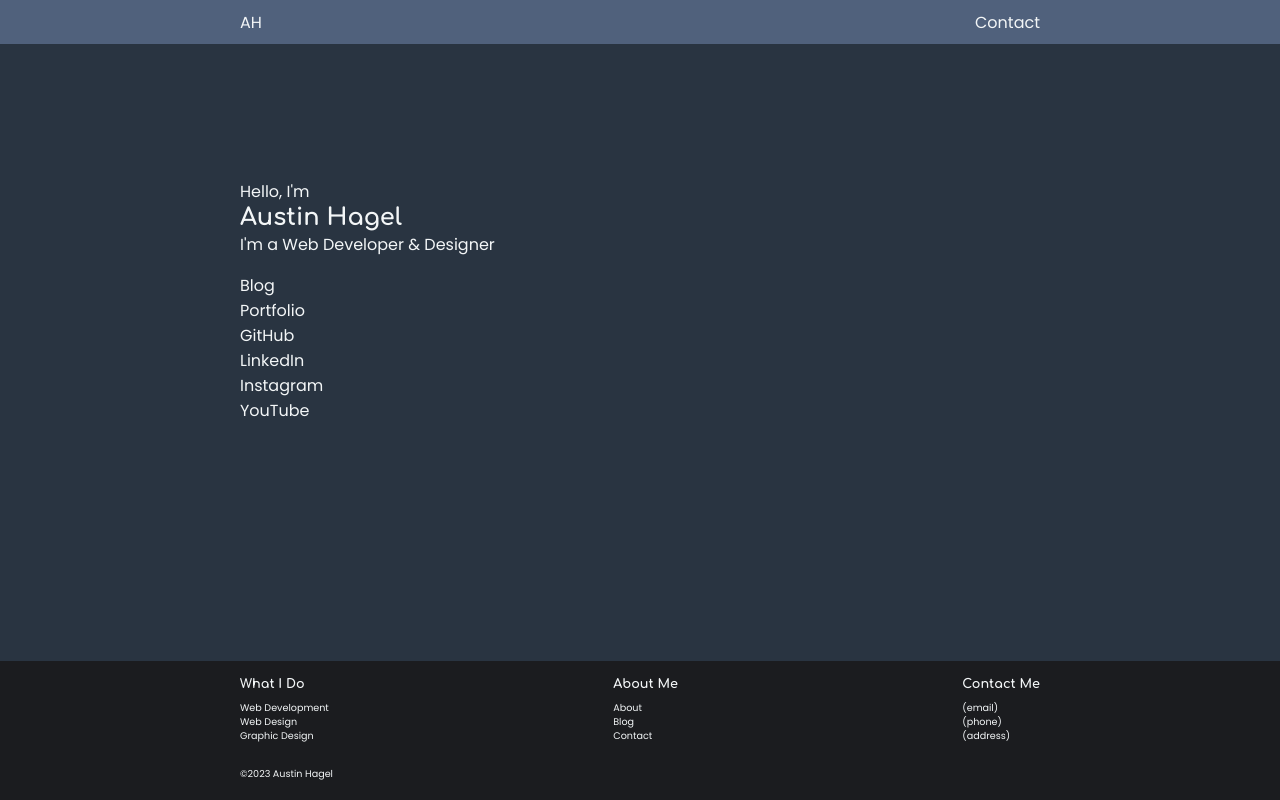
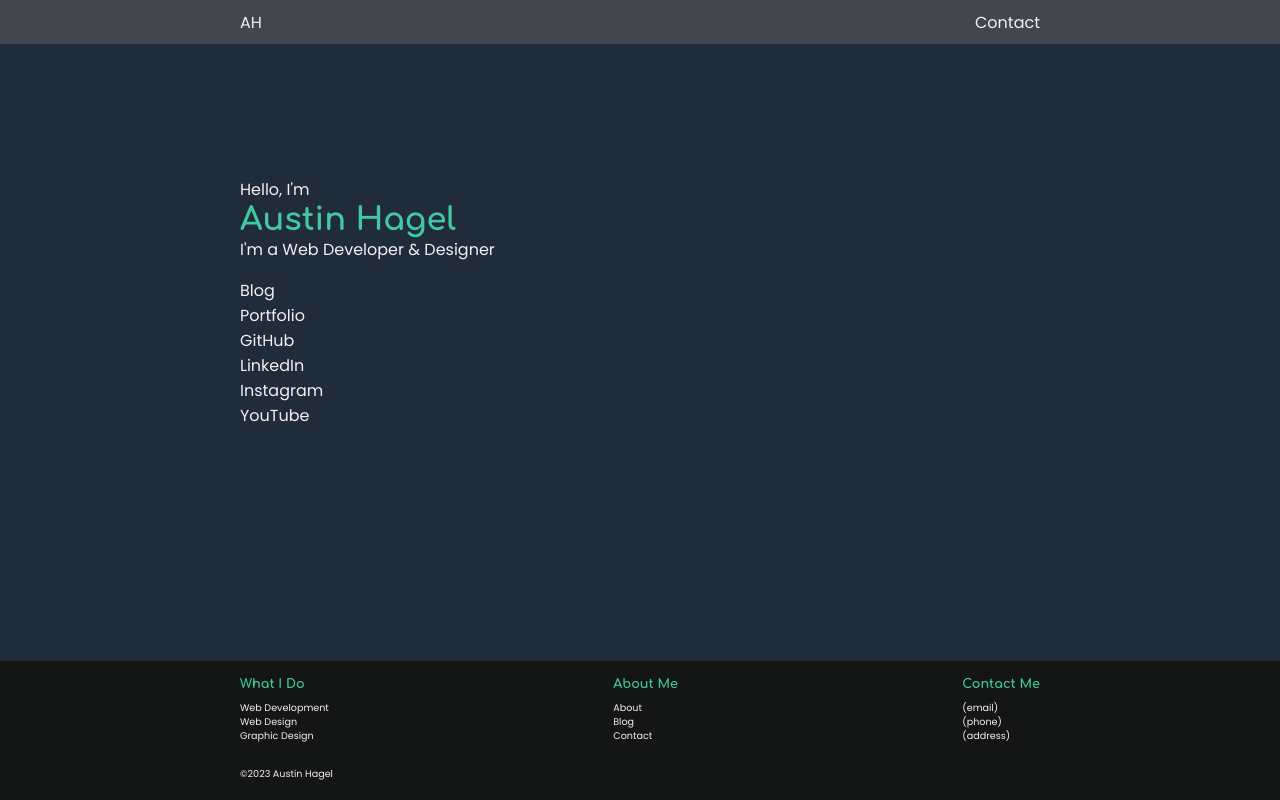
Before and after one commit to austinh-io/Personal-Website-2023, a plain HTML site: page index.html in a window 1280 px wide. Drawn offline with Linux system fonts and the light colour scheme.

Commit message:
Updated html elements, changed colors

```diff
--- a/index.html
+++ b/index.html
@@ -14,7 +14,7 @@
     />
   </head>
   <body>
-    <section class="container header-container">
+    <div class="container header-container">
       <header>
         <div class="logo">AH</div>
         <nav class="header-nav">
@@ -25,9 +25,9 @@
           </ul>
         </nav>
       </header>
-    </section>
+    </div>
 
-    <section class="container main-container">
+    <div class="container main-container">
       <main>
         <div class="title">
           <span>Hello, I'm</span>
@@ -57,9 +57,9 @@
           </ul>
         </nav>
       </main>
-    </section>
+    </div>
 
-    <section class="container footer-container">
+    <div class="container footer-container">
       <footer>
         <div class="footer-sections">
           <div class="footer-section">
@@ -107,6 +107,6 @@
         </div>
         <div class="footer-copyright">©2023 Austin Hagel</div>
       </footer>
-    </section>
+    </div>
   </body>
 </html>
--- a/style.css
+++ b/style.css
@@ -1,5 +1,18 @@
 @import url('https://fonts.googleapis.com/css2?family=Comfortaa:wght@300;400;500;600;700&display=swap');
 @import url('https://fonts.googleapis.com/css2?family=Comfortaa:wght@300;400;500;600;700&family=Poppins:ital,wght@0,100;0,200;0,300;0,400;0,500;0,600;0,700;0,800;0,900;1,100;1,200;1,400;1,500;1,600;1,700;1,800;1,900&display=swap');
+
+:root {
+  --primary-main-bg-color: #202c39;
+  --primary-header-bg-color: #43464C;
+  --primary-footer-bg-color: #131615;
+
+  --primary-text-color: #F3EFF5;
+  --primary-main-color: #40C9A2;
+  --primary-accent-color: #279AF1;
+
+  --secondary-main-color: #F93943;
+  --secondary-accent-color: #FCFF6C;
+}
 
 * {
   margin: 0;
@@ -18,8 +31,8 @@ body {
   font-family: 'Poppins', sans-serif;
   min-height: 100vh;
 
-  background-color: rgb(41, 52, 65);
-  color: rgb(243, 246, 247);
+  background-color: var(--primary-main-bg-color);
+  color: var(--primary-text-color);
 }
 
 h1,
@@ -29,6 +42,7 @@ h4,
 h5,
 h6 {
   font-family: 'Comfortaa', cursive;
+  color: var(--primary-main-color);
 }
 
 ul {
@@ -63,7 +77,7 @@ a:hover {
 }
 
 .header-container {
-  background-color: rgb(80, 97, 124);
+  background-color: var(--primary-header-bg-color);
 }
 
 .header-nav {
@@ -81,7 +95,7 @@ a:hover {
 .footer-container {
   margin-top: auto;
   padding-block: 1rem;
-  background-color: rgb(27, 28, 31);
+  background-color: var(--primary-footer-bg-color);
 }
 
 .footer-sections {
```
